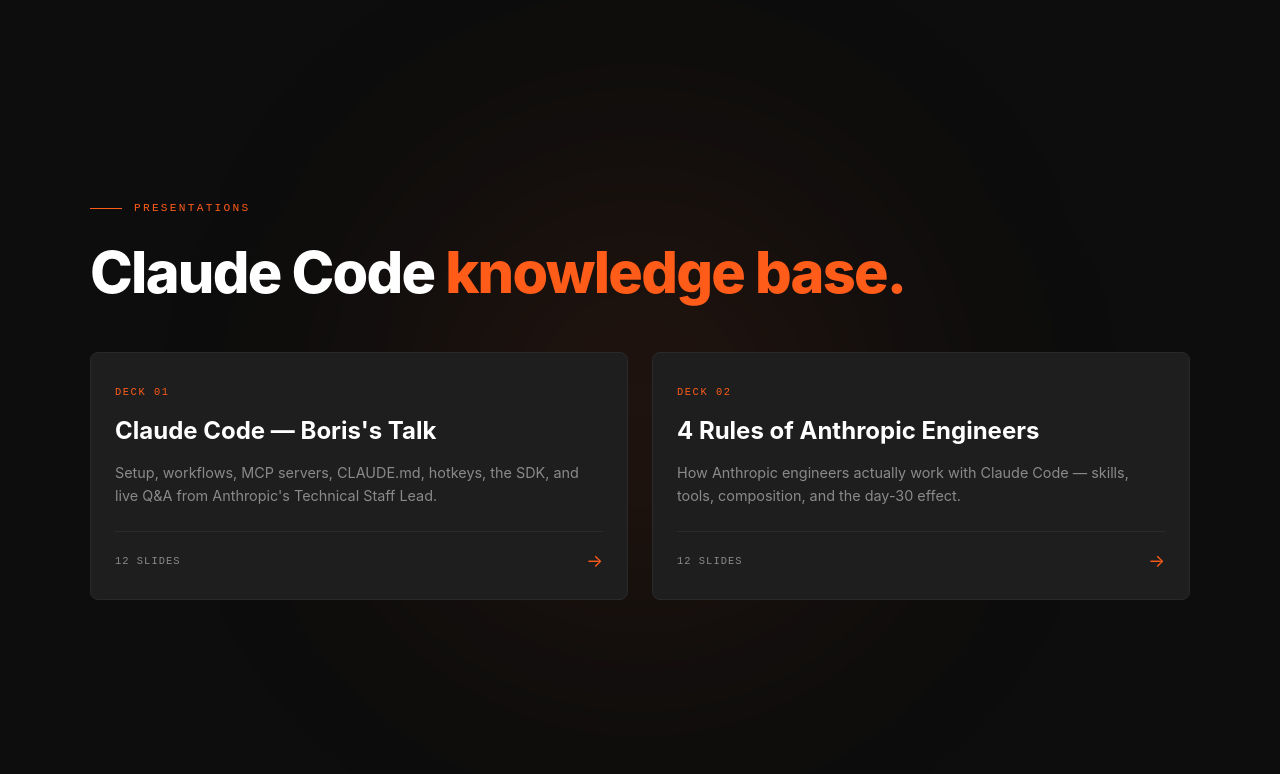
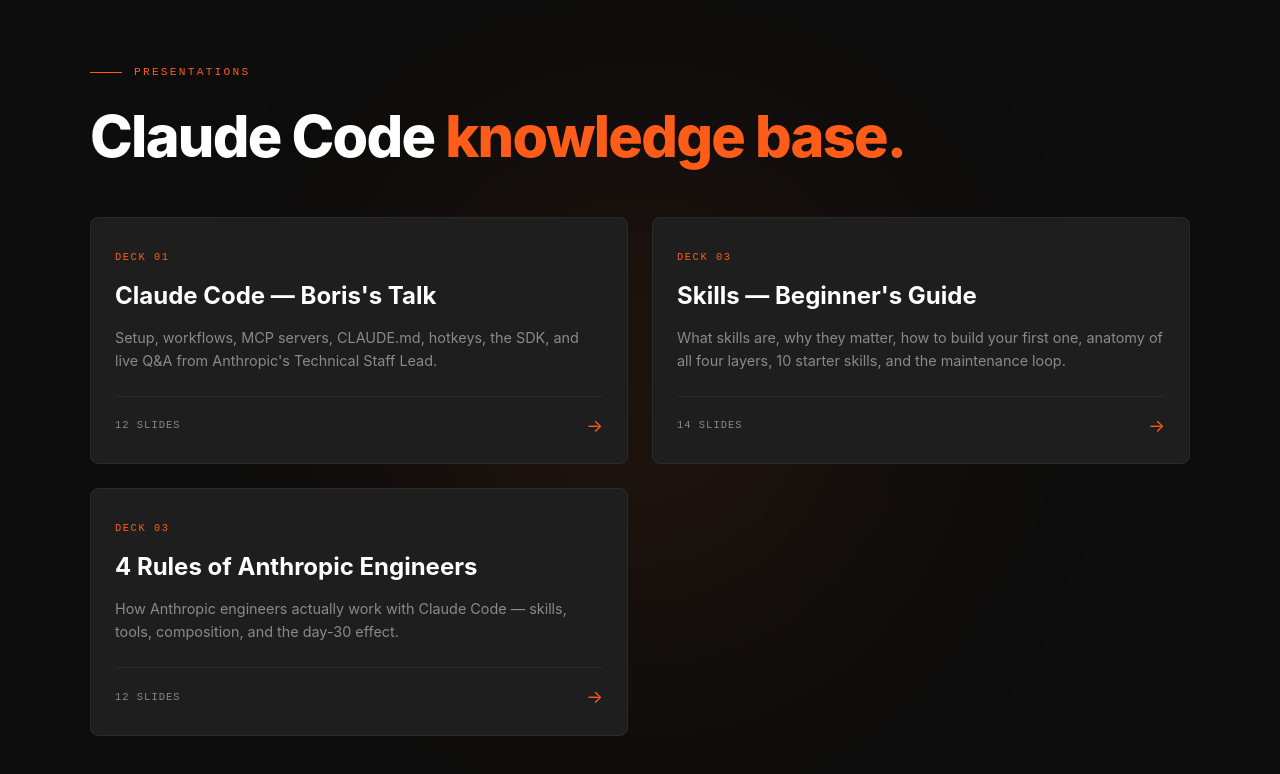
Before and after one commit to dmitridrozdov/anthropic-rules, a Next.js app: page / in a window 1280 px wide. Shown: the top 774 px of the page. Built offline with nearby package versions, Linux system fonts and the light colour scheme.

Commit message:
Update page.tsx

```diff
--- a/app/page.tsx
+++ b/app/page.tsx
@@ -9,8 +9,15 @@
     slides: 12,
   },
   {
+    href: "/skills-guide",
+    eyebrow: "Deck 03",
+    title: "Skills — Beginner's Guide",
+    desc: "What skills are, why they matter, how to build your first one, anatomy of all four layers, 10 starter skills, and the maintenance loop.",
+    slides: 14,
+  },
+  {
     href: "/rules",
-    eyebrow: "Deck 02",
+    eyebrow: "Deck 03",
     title: "4 Rules of Anthropic Engineers",
     desc: "How Anthropic engineers actually work with Claude Code — skills, tools, composition, and the day-30 effect.",
     slides: 12,
```
